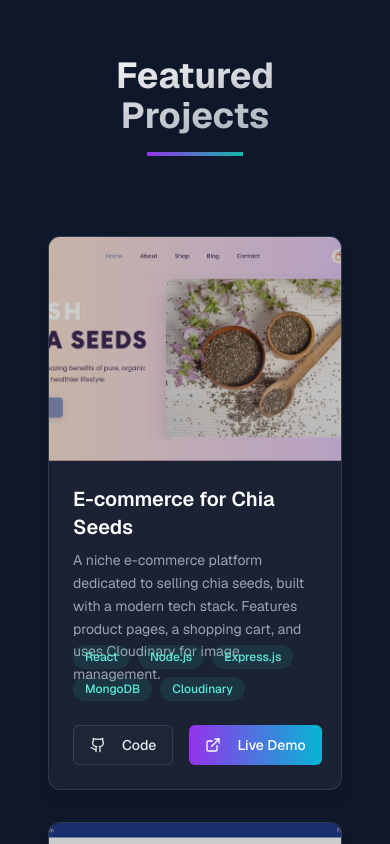
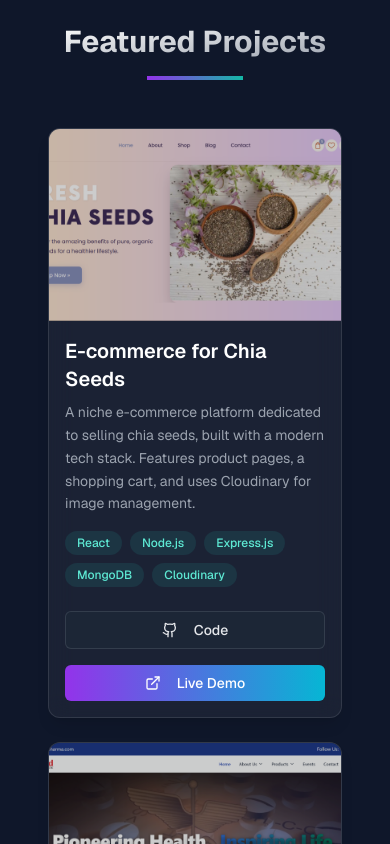
Before and after one commit to vjzest/portfolio, a Next.js app: page / in a window 390 px wide. Shown: the part 3820-4664 px from the top of the page. Built offline with nearby package versions, Linux system fonts and the light colour scheme.

Commit message:
Update ProjectsSection.tsx

```diff
--- a/components/ProjectsSection.tsx
+++ b/components/ProjectsSection.tsx
@@ -29,7 +29,7 @@ export default function ProjectsSection() {
       title: "TeacherJob - Job Portal",
       description:
         "A dedicated job portal connecting teachers with educational institutions. Built with the MERN stack and utilizes AWS S3 for efficient resume and document storage.",
-      image: "/Teacherjob.png",
+      image: "/teacherjob.png",
       tech: ["React", "Node.js", "MongoDB", "AWS S3", "Express.js"],
       github: "https://github.com/vijay-cmtai/TeacherConnect2",
       demo: "https://www.teacherjob.in",
@@ -68,16 +68,22 @@ export default function ProjectsSection() {
   };
 
   return (
-    <section id="projects" className="py-24 px-4 bg-slate-900 text-white">
+    // Responsive padding: less on mobile, more on desktop
+    <section
+      id="projects"
+      className="py-16 md:py-24 px-4 bg-slate-900 text-white"
+    >
       <div className="container mx-auto">
         <motion.div
           initial={{ opacity: 0, y: -20 }}
           whileInView={{ opacity: 1, y: 0 }}
           viewport={{ once: true, amount: 0.5 }}
           transition={{ duration: 0.5 }}
-          className="text-center mb-20"
+          // Responsive margin: less on mobile, more on desktop
+          className="text-center mb-12 md:mb-20"
         >
-          <h2 className="text-4xl md:text-5xl font-bold mb-4 bg-gradient-to-br from-white to-gray-400 bg-clip-text text-transparent">
+          {/* Responsive font size: smaller on mobile, larger on desktop */}
+          <h2 className="text-3xl sm:text-4xl md:text-5xl font-bold mb-4 bg-gradient-to-br from-white to-gray-400 bg-clip-text text-transparent">
             Featured Projects
           </h2>
           <div className="w-24 h-1 bg-gradient-to-r from-purple-600 to-teal-500 mx-auto"></div>
@@ -88,28 +94,34 @@ export default function ProjectsSection() {
           initial="hidden"
           whileInView="visible"
           viewport={{ once: true, amount: 0.2 }}
-          className="grid md:grid-cols-2 lg:grid-cols-3 gap-8"
+          // Responsive grid: 1 column on mobile, 2 on tablet, 3 on desktop
+          // Responsive gap: smaller gap on mobile, larger on desktop
+          className="grid grid-cols-1 md:grid-cols-2 lg:grid-cols-3 gap-6 md:gap-8"
         >
           {projects.map((project) => (
             <motion.div
               key={project.title}
               variants={itemVariants}
-              className="bg-white/5 backdrop-blur-md border border-white/10 rounded-xl overflow-hidden shadow-lg transition-all duration-300 hover:border-white/20 hover:shadow-2xl hover:-translate-y-2 group"
+              className="bg-white/5 backdrop-blur-md border border-white/10 rounded-xl overflow-hidden shadow-lg transition-all duration-300 hover:border-white/20 hover:shadow-2xl hover:-translate-y-2 group flex flex-col"
             >
-              <div className="relative h-56 w-full">
+              {/* Responsive image height */}
+              <div className="relative h-48 sm:h-56 w-full">
                 <Image
                   src={project.image}
                   alt={project.title}
                   fill
+                  sizes="(max-width: 768px) 100vw, (max-width: 1200px) 50vw, 33vw"
                   className="object-cover transition-transform duration-300 group-hover:scale-105"
                 />
                 <div className="absolute inset-0 bg-black/20 group-hover:bg-black/40 transition-all"></div>
               </div>
-              <div className="p-6">
+              {/* flex-grow allows this content area to fill available space */}
+              <div className="p-4 md:p-6 flex flex-col flex-grow">
                 <h3 className="text-xl font-semibold text-white mb-2">
                   {project.title}
                 </h3>
-                <p className="text-gray-400 mb-4 text-sm leading-relaxed h-20">
+                {/* REMOVED fixed height, added min-height for consistency */}
+                <p className="text-gray-400 mb-4 text-sm leading-relaxed min-h-[80px] flex-grow">
                   {project.description}
                 </p>
                 <div className="flex flex-wrap gap-2 mb-6">
@@ -122,9 +134,10 @@ export default function ProjectsSection() {
                     </span>
                   ))}
                 </div>
-                <div className="flex gap-4">
+                {/* Responsive button layout: stacked on mobile, side-by-side on larger screens */}
+                <div className="flex flex-col sm:flex-row gap-4 mt-auto">
                   <Button
-                    className="bg-gray-800/80 border border-gray-600/50 text-gray-200 hover:bg-gray-700/80 hover:border-gray-500 flex-1 transition-all duration-300"
+                    className="bg-gray-800/80 border border-gray-600/50 text-gray-200 hover:bg-gray-700/80 hover:border-gray-500 flex-1 transition-all duration-300 w-full sm:w-auto"
                     asChild
                   >
                     <a
@@ -136,7 +149,7 @@ export default function ProjectsSection() {
                     </a>
                   </Button>
                   <Button
-                    className="bg-gradient-to-r from-purple-600 to-cyan-500 text-white flex-1 hover:shadow-lg hover:shadow-cyan-500/40 transition-all duration-300"
+                    className="bg-gradient-to-r from-purple-600 to-cyan-500 text-white flex-1 hover:shadow-lg hover:shadow-cyan-500/40 transition-all duration-300 w-full sm:w-auto"
                     asChild
                   >
                     <a
```
